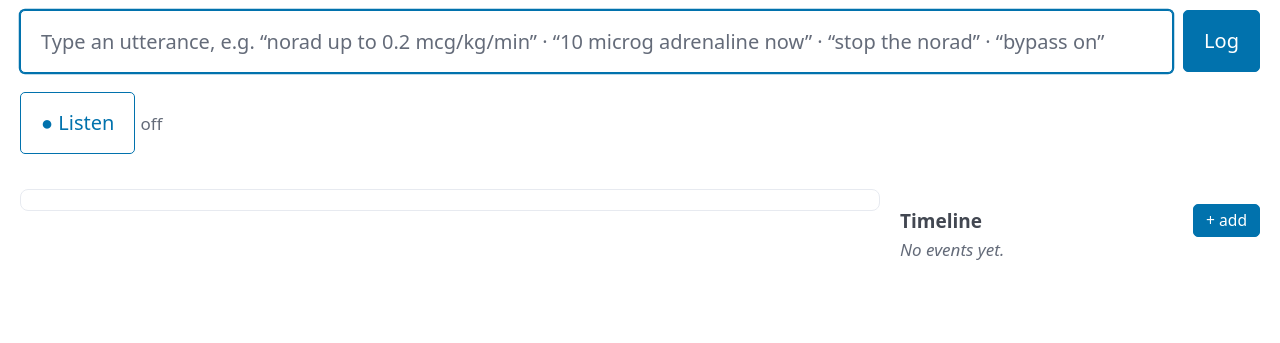
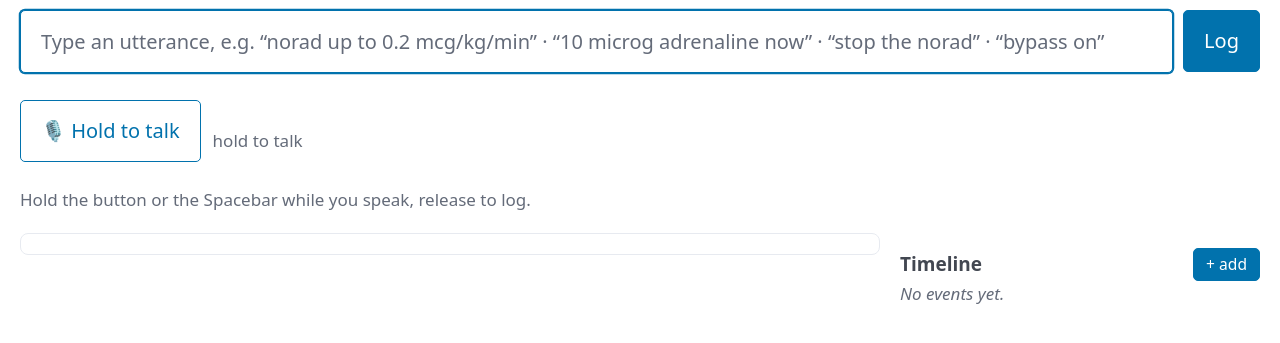
Before and after one commit to uppertoe/narrator, a FastAPI app: template app/templates/case.html in a window 1280 px wide. Shown: the part 46-389 px from the top of the page. Run offline with FastAPI, Linux system fonts and the light colour scheme; the template is opened without the code that fills it, so the values that code supplies are empty; some libraries are stand-ins or nearby versions.

Commit message:
Replace fragile browser VAD with push-to-talk capture
@ricky0123/vad-web failed to load its ONNX model + onnxruntime WASM from the
CDN (threaded WASM needs cross-origin isolation; model path resolved to the app
origin). Swap always-on VAD for push-to-talk via MediaRecorder — hold the button
or Spacebar to record an utterance, release to send. No external assets; works
in every browser and offline on a VPS. Server already decodes the webm/opus blob
(verified via PyAV transcode). Always-on VAD can return later by self-hosting
the assets.

Co-Authored-By: Claude Opus 4.8 (1M context) <noreply@anthropic.com>

```diff
--- a/app/templates/case.html
+++ b/app/templates/case.html
@@ -27,14 +27,13 @@
   <button type="submit">Log</button>
 </form>
 <div class="listen">
-  <button type="button" id="listen-btn" class="outline" data-case-id="{{ case.id }}">● Listen</button>
-  <span id="listen-status" class="muted">off</span>
+  <button type="button" id="listen-btn" class="outline" data-case-id="{{ case.id }}">🎙 Hold to talk</button>
+  <span id="listen-status" class="muted">hold to talk</span>
   <span id="transcript" class="muted"></span>
 </div>
+<p class="hint muted">Hold the button or the Spacebar while you speak, release to log.</p>
 
 {% include "partials/board.html" %}
 
-<script src="https://cdn.jsdelivr.net/npm/onnxruntime-web/dist/ort.js"></script>
-<script src="https://cdn.jsdelivr.net/npm/@ricky0123/vad-web/dist/bundle.min.js"></script>
 <script src="/static/audio.js"></script>
 {% endblock %}
--- a/static/app.css
+++ b/static/app.css
@@ -17,6 +17,12 @@
 .utterance { display: flex; gap: 0.5rem; margin-bottom: 0; }
 .utterance input { margin-bottom: 0; }
 .utterance button { width: auto; white-space: nowrap; }
+
+/* Push-to-talk */
+.listen { display: flex; align-items: center; gap: 0.6rem; margin: 0.4rem 0 0; }
+#listen-btn { width: auto; white-space: nowrap; touch-action: none; user-select: none; }
+#listen-btn.rec { background: #dc2626; border-color: #dc2626; color: #fff; }
+#transcript { font-style: italic; }
 
 /* Two-pane board: chart left, list right */
 .board {
--- a/static/audio.js
+++ b/static/audio.js
@@ -1,15 +1,15 @@
-// Narrator audio capture — VAD-segmented utterances over a WebSocket.
-// Browser-side voice-activity detection chunks speech into utterances; each is
-// sent as 16 kHz WAV. The server transcribes, runs the pipeline, and returns
-// {transcript, board, notice}; we swap the board and re-arm HTMX.
+// Narrator audio capture — push-to-talk over a WebSocket.
+// Hold the button (or the Spacebar) to record one utterance; release to send.
+// MediaRecorder produces a compressed blob (webm/ogg/mp4 by browser); the
+// server decodes it with faster-whisper. No external assets — robust in theatre.
 (function () {
   const btn = document.getElementById("listen-btn");
   if (!btn) return;
   const statusEl = document.getElementById("listen-status");
   const transcriptEl = document.getElementById("transcript");
   const caseId = btn.dataset.caseId;
-  let myvad = null, ws = null, listening = false;
 
+  let ws = null, stream = null, rec = null, chunks = [], recording = false, busy = false;
   const setStatus = (s) => { if (statusEl) statusEl.textContent = s; };
 
   function wsUrl() {
@@ -17,11 +17,12 @@
     return `${proto}://${location.host}/ws/case/${caseId}`;
   }
 
-  function connect() {
+  function ensureWs() {
+    if (ws && (ws.readyState === WebSocket.OPEN || ws.readyState === WebSocket.CONNECTING)) return;
     ws = new WebSocket(wsUrl());
     ws.onmessage = (e) => {
       const msg = JSON.parse(e.data);
-      if (transcriptEl && msg.transcript) transcriptEl.textContent = "“" + msg.transcript + "”";
+      if (transcriptEl) transcriptEl.textContent = msg.transcript ? "“" + msg.transcript + "”" : "(no speech)";
       if (msg.board) {
         const old = document.getElementById("board");
         if (old) {
@@ -31,55 +32,65 @@
           if (s) s.scrollLeft = s.scrollWidth;
         }
       }
-      setStatus(listening ? "listening…" : "off");
+      setStatus("hold to talk");
     };
+    ws.onclose = () => { ws = null; };
   }
 
-  // 16 kHz mono Float32 → 16-bit PCM WAV
-  function float32ToWav(float32) {
-    const rate = 16000, n = float32.length;
-    const buf = new ArrayBuffer(44 + n * 2);
-    const dv = new DataView(buf);
-    const str = (o, s) => { for (let i = 0; i < s.length; i++) dv.setUint8(o + i, s.charCodeAt(i)); };
-    str(0, "RIFF"); dv.setUint32(4, 36 + n * 2, true); str(8, "WAVE");
-    str(12, "fmt "); dv.setUint32(16, 16, true); dv.setUint16(20, 1, true);
-    dv.setUint16(22, 1, true); dv.setUint32(24, rate, true);
-    dv.setUint32(28, rate * 2, true); dv.setUint16(32, 2, true); dv.setUint16(34, 16, true);
-    str(36, "data"); dv.setUint32(40, n * 2, true);
-    let o = 44;
-    for (let i = 0; i < n; i++) {
-      const s = Math.max(-1, Math.min(1, float32[i]));
-      dv.setInt16(o, s < 0 ? s * 0x8000 : s * 0x7fff, true); o += 2;
-    }
-    return buf;
+  async function ensureMic() {
+    if (!stream) stream = await navigator.mediaDevices.getUserMedia({ audio: true });
+    return stream;
   }
 
-  async function start() {
-    setStatus("loading…");
-    connect();
-    myvad = await vad.MicVAD.new({
-      onSpeechStart: () => setStatus("listening…"),
-      onSpeechEnd: (audio) => {
-        if (ws && ws.readyState === WebSocket.OPEN) ws.send(float32ToWav(audio));
+  async function startRec() {
+    if (recording) return;
+    await ensureMic();
+    ensureWs();
+    chunks = [];
+    rec = new MediaRecorder(stream);
+    rec.ondataavailable = (e) => { if (e.data && e.data.size) chunks.push(e.data); };
+    rec.onstop = () => {
+      const blob = new Blob(chunks, { type: (chunks[0] && chunks[0].type) || "audio/webm" });
+      if (blob.size && ws && ws.readyState === WebSocket.OPEN) {
+        blob.arrayBuffer().then((b) => ws.send(b));
         setStatus("transcribing…");
-      },
-    });
-    myvad.start();
-    listening = true;
-    btn.textContent = "■ Stop";
-    setStatus("listening…");
+      } else {
+        setStatus("hold to talk");
+      }
+    };
+    rec.start();
+    recording = true;
+    btn.classList.add("rec");
+    setStatus("● recording — release to send");
   }
 
-  function stop() {
-    if (myvad) myvad.pause();
-    if (ws) ws.close();
-    listening = false;
-    btn.textContent = "● Listen";
-    setStatus("off");
+  function stopRec() {
+    if (!recording) return;
+    recording = false;
+    btn.classList.remove("rec");
+    if (rec && rec.state !== "inactive") rec.stop();
   }
 
-  btn.addEventListener("click", () => {
-    if (listening) stop();
-    else start().catch((err) => { console.error(err); setStatus("mic error"); });
+  const press = (e) => {
+    e.preventDefault();
+    startRec().catch((err) => { console.error(err); setStatus("mic error"); });
+  };
+  const release = () => stopRec();
+
+  btn.addEventListener("pointerdown", press);
+  btn.addEventListener("pointerup", release);
+  btn.addEventListener("pointerleave", release);
+  btn.addEventListener("pointercancel", release);
+
+  // Spacebar push-to-talk (ignored while typing in a field).
+  const typing = (t) => t && (t.tagName === "INPUT" || t.tagName === "TEXTAREA" || t.tagName === "SELECT");
+  document.addEventListener("keydown", (e) => {
+    if (e.code === "Space" && !e.repeat && !typing(e.target)) {
+      e.preventDefault();
+      startRec().catch((err) => { console.error(err); setStatus("mic error"); });
+    }
+  });
+  document.addEventListener("keyup", (e) => {
+    if (e.code === "Space" && !typing(e.target)) { e.preventDefault(); stopRec(); }
   });
 })();
```
